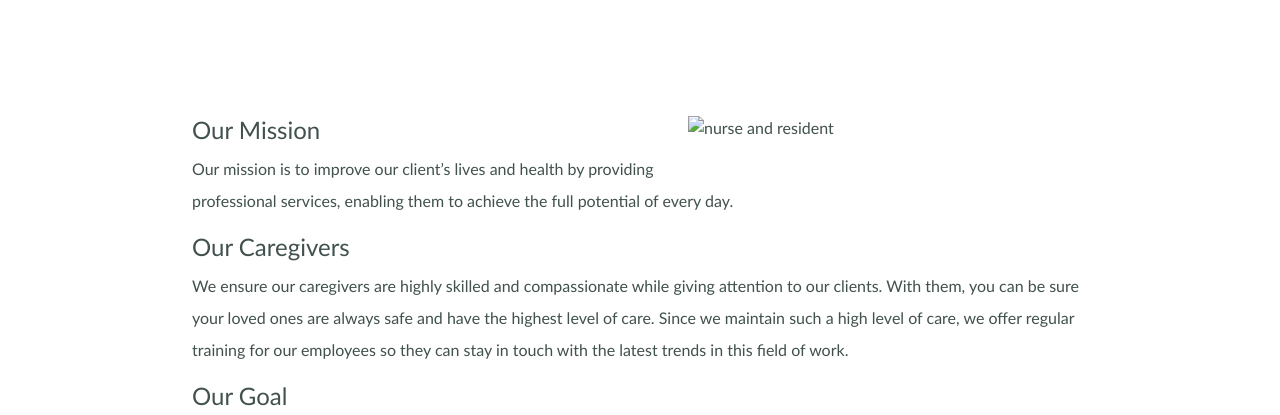
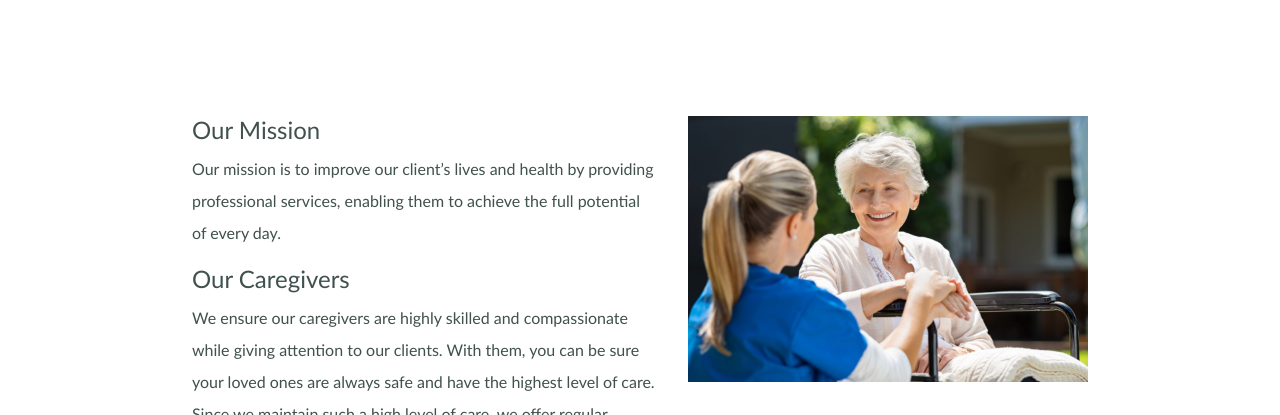
Before and after one commit to jazzblackartist/SentinelHomeHealth, a plain HTML site: page about_us.html in a window 1280 px wide. Shown: the part 356-771 px from the top of the page. Drawn offline with nearby package versions, Linux system fonts and the light colour scheme.

Commit message:
Add files via upload

```diff
--- a/about_us.html
+++ b/about_us.html
@@ -49,7 +49,7 @@
   </div>
   <div class="second-container">
     <div class="section-1">
-      <img src="images/lady_wheelchair.jpg" alt="nurse and resident" class="lady_nurse">
+      <img src="lady_wheelchair.jpg" alt="nurse and resident" class="lady_nurse">
       <h4>Our Mission</h4>
       <p>Our mission is to improve our client’s lives and health by providing
         professional services, enabling them to achieve the full potential of
```
